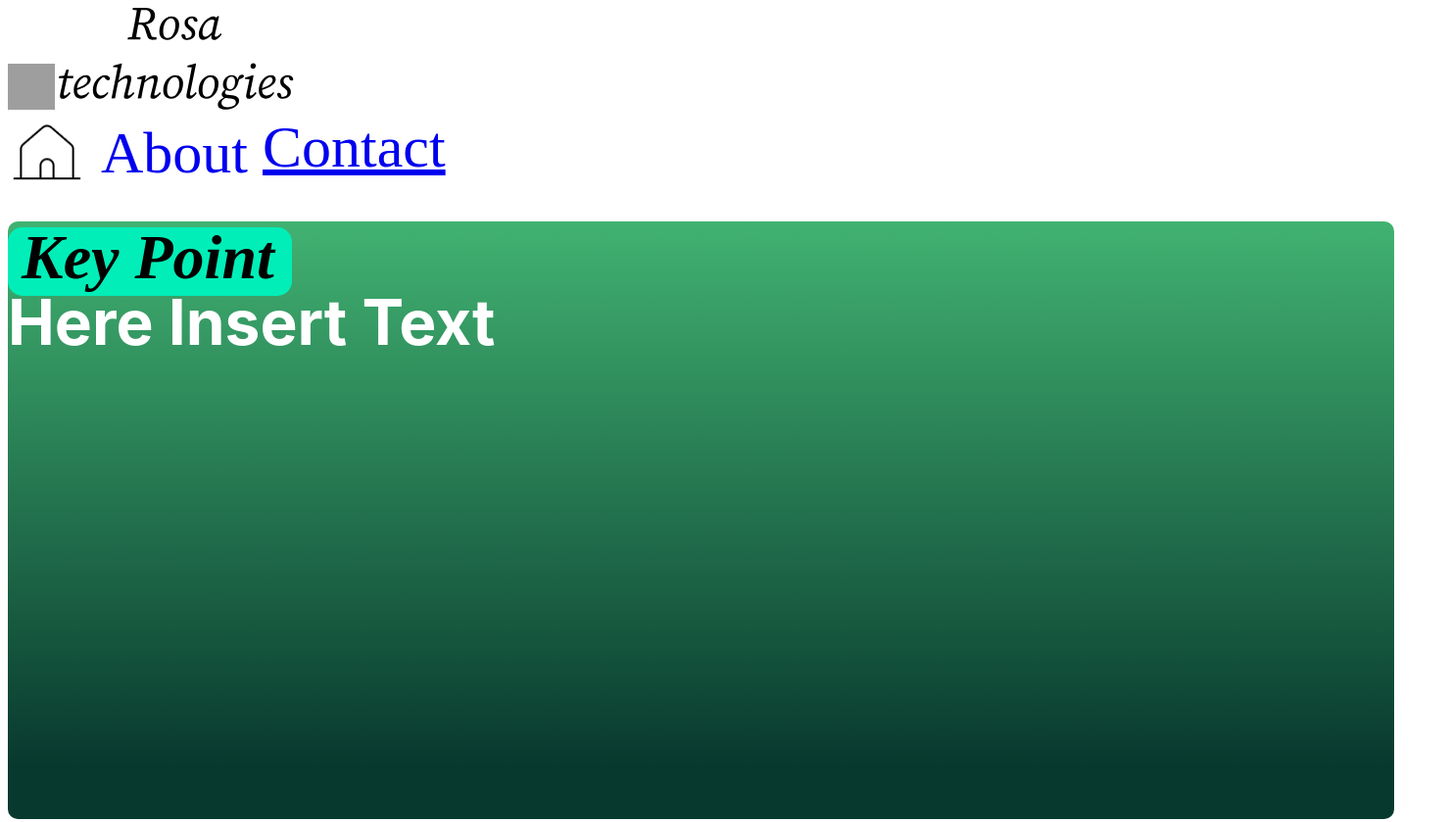
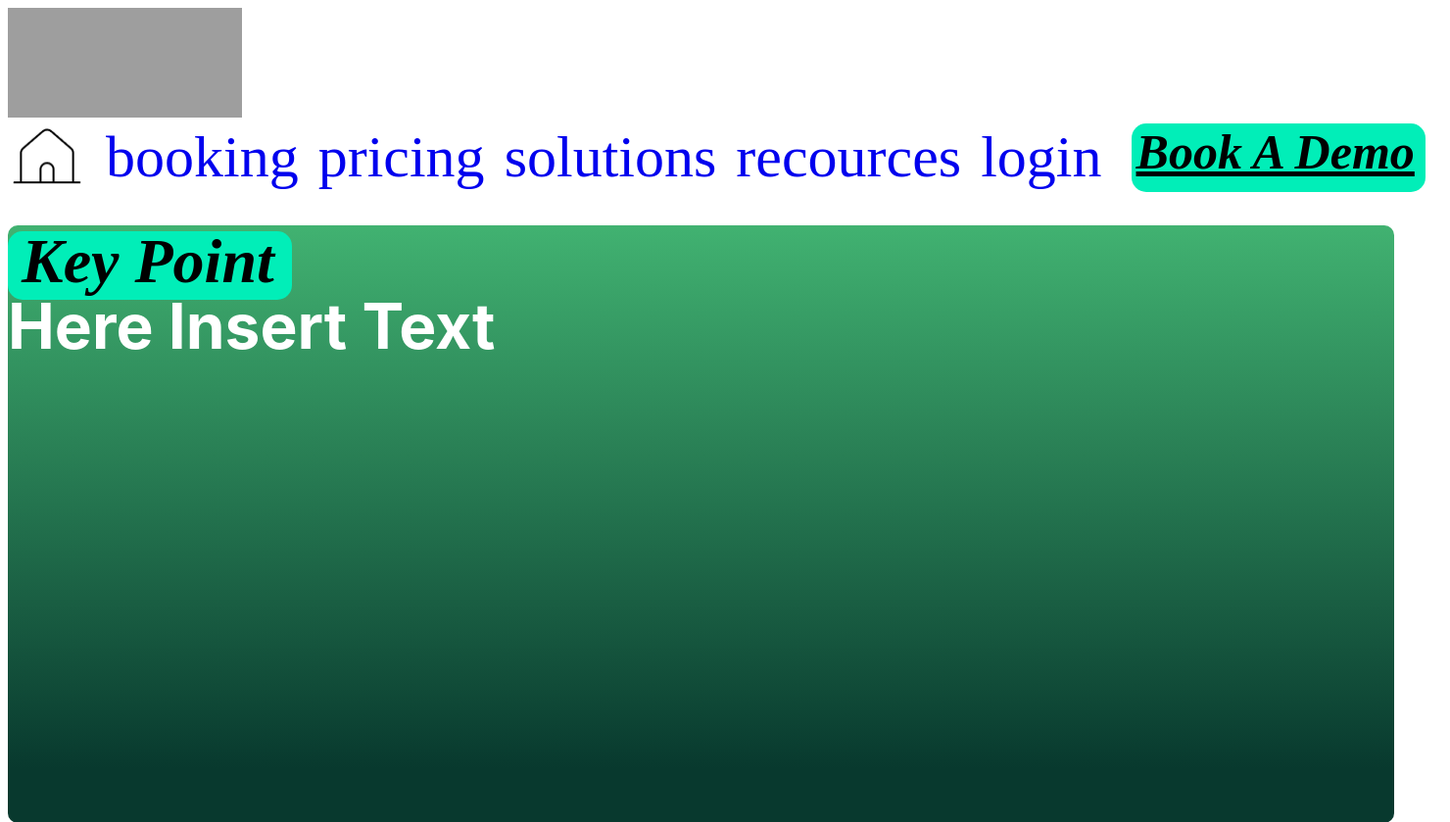
Before and after one commit to khanya-mcfadden/task2_programing_16060_Malgas-McFadden_K, a Flask app: page / in a window 1480 px wide. Shown: the top 839 px of the page at 98% size. Run offline with Flask 3, Linux system fonts and the light colour scheme; grey boxes are pictures that could not be loaded.

Commit message:
added logo edited booking to have text and edited index

```diff
--- a/flaskr/templates/booking.html
+++ b/flaskr/templates/booking.html
@@ -0,0 +1 @@
+this is the booking page
--- a/flaskr/templates/index.html
+++ b/flaskr/templates/index.html
@@ -71,32 +71,87 @@
     border-radius: 15px;
     margin-bottom: 10px;
   }
+
+
+  .highlited-book-a-demo {
+    width: 100%; height: 100%; position: relative; border-radius: 15px
+  }
+  .book-a-demo {
+    width: 300px;
+    height: 63px;
+    left: 5px;
+    top: 0px;
+    position: absolute;
+    color: black;
+    font-size: 50px;
+    font-family: Source Serif Pro;
+    font-style: italic;
+    font-weight: 600;
+    text-transform: capitalize;
+    word-wrap: break-word"
+  }
+  .book-a-demo-background {
+    margin-left: 30px;
+    width: 300px;
+    height: 70px;
+    left: 0px;
+    top: 6px;
+    bottom: 20px;
+    position:absolute;
+    background: #01eeb8;
+    border-radius: 15px;
+    margin-bottom: 10px;
+  }
 </style>
 
 <!-- nav title -->
 <style>
 .nav-links {
-    vertical-align: middle;  text-decoration: none;
+   text-decoration: none; margin-left: 20px;
 }
+.right-nav-links {
+ text-decoration: none; float: right;
+}
+.left-nav-links {
+    text-decoration: none; float: left;
+   }
+</style>
 
-</style>
+
+
 <body>
-<!-- navigaion and title-->
  <!-- title -->
-  <div class="nav">
-    <div class="nav-title"></div>
-    <img src="/static/logo.svg" alt="logo" style="width: 48px; height: 47px; "/>
-    <img src="/static/Rosa-technologies.svg" alt="title text saying Rosa technologies"/>
-    <br>
+<div class="nav" style="display: flex; align-items: center;"></div>
+    <div class="nav-title">
+    <img src="/static/logo.svg" alt="logo" style="width: 239px; height: 112px; display: flex; align-items: center;"/>
+
     <!-- nav -->
-    <nav style="display: inline-block; width: 955px; height: 80px; font-size: 60px; margin-bottom: 30px; vertical-align: middle;">
-      <a href="/" style="vertical-align: middle;  text-decoration: none;">
-        <img src="/static/home.png" alt="home logo" style="width: 80px; height: 80px; vertical-align: middle;">
-      </a>
-      <a class ="nav-links" href="/booking">About</a>
-      <a href="/contact" >Contact</a>
+    <div class="left-nav"></div>
+    <nav style="display: flex; align-items: center; width: 955px; height: 80px; font-size: 60px; margin-bottom: 30px;">
+        <a href="/" style="text-decoration: none;">
+            <img src="/static/home.png" alt="home logo" style="width: 80px; height: 80px; vertical-align: middle;">
+        </a>
+        <a class="nav-links" href="/booking" >booking</a>
+        <a class="nav-links" href="/contact" >pricing</a>
+        <a class="nav-links" href="/" >solutions</a>
+        <a class="nav-links" href="/" >recources</a>
+
+
+
+
+        <a class="nav-links" href="/login" >login</a>
+        <!-- demo booking link -->
+        <div class="highlited-book-a-demo">
+            <div class="book-a-demo-background">
+            <a class="book-a-demo" href="/booking-demo" >book a demo</a>
+            </div>
+        </div>
+
+
     </nav>
-  </div>
+</div>
+
+
 <!-- intro body -->
   <div class="intro-body">
     <div class="highlited-text-home">
```
Also changed, not shown: flaskr/static/Rosa-technologies.svg (deleted), flaskr/static/logo.svg.
